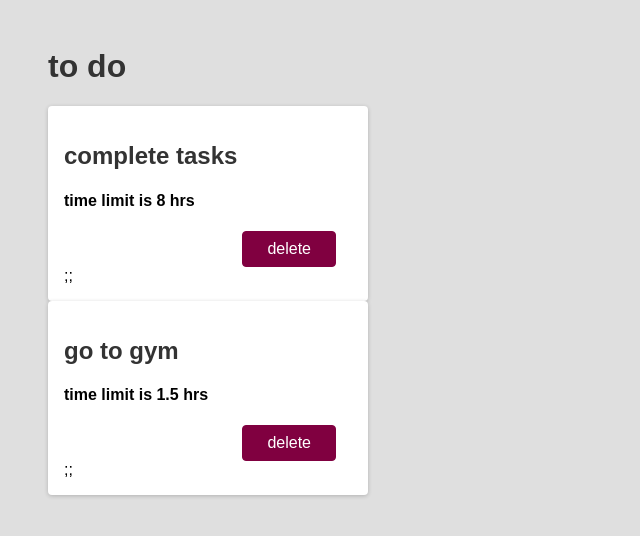
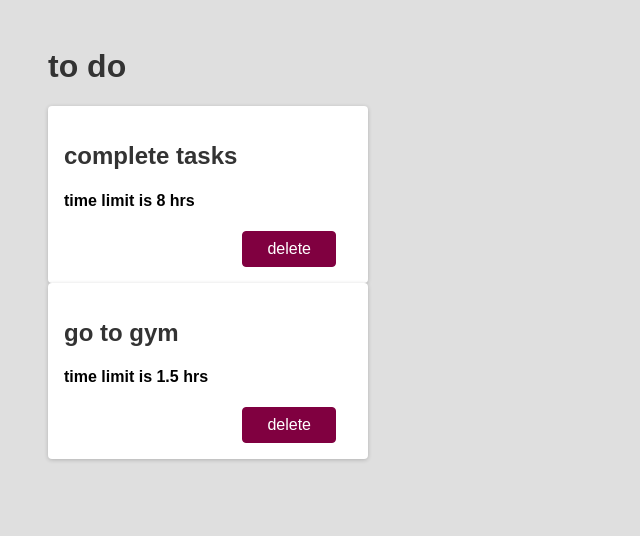
Before and after one commit to Anirudh-018/react-first, a React (Create React App) app: page / in a window 1280 px wide. Shown: the top 536 px of the page, without its empty margins (0-640 px from the left). Built offline with nearby package versions, Linux system fonts and the light colour scheme.

Commit message:
done with to do list in react states

```diff
--- /dev/null
+++ b/src/components/Deleter.js
@@ -0,0 +1,16 @@
+function Deleter(props) {
+  function show() {
+    props.toggler();
+  }
+  function handle() {
+    props.deleter();
+  }
+  return (
+    <div className="actions" onChange={show}>
+      <button className="btn" onClick={handle}>
+        delete
+      </button>
+    </div>
+  );
+}
+export default Deleter;
--- a/src/components/Todo.js
+++ b/src/components/Todo.js
@@ -2,28 +2,35 @@ import { useState } from "react";
 import Modal from "./Modal";
 import Backdrop from "./Backdrop";
 import Content from "./Content";
+import Deleter from "./Deleter";
 function Todo(props) {
   //returns value and the state chane function
   const [showModal, setModalOpen] = useState(false);
-//   const ele=document.getElementById("demo");
-//   ele.remove();
+  const [showDiv, setShow] = useState(true);
+  //   const ele=document.getElementById("demo");
+  //   ele.remove();
   function deleteHandler() {
     setModalOpen(true);
   }
 
-  function closeHandler(){
+  function closeHandler() {
+    setModalOpen(false);
+  }
+
+  function deleteButton() {
+    setShow(false);
     setModalOpen(false);
   }
   return (
-    <div className="card">
-    <Content index={props.index}/>
-      <div className="actions">
-        <button className="btn" onClick={deleteHandler}>
-          delete
-        </button>
-      </div>
-      {showModal ? <Modal onCancel={closeHandler} onConfirm={closeHandler}/> : null};
-      {showModal?<Backdrop onClick={closeHandler}/>:null};
+    <div>
+      {showDiv?<div className="card" >
+      <Content index={props.index} />
+        <Deleter toggler={setShow} deleter={deleteHandler} />
+        {showModal ? (
+          <Modal onCancel={closeHandler} onConfirm={deleteButton} />
+        ) : null}
+        {showModal ? <Backdrop onClick={closeHandler} /> : null}
+      </div>:null}
     </div>
   );
 }
```
